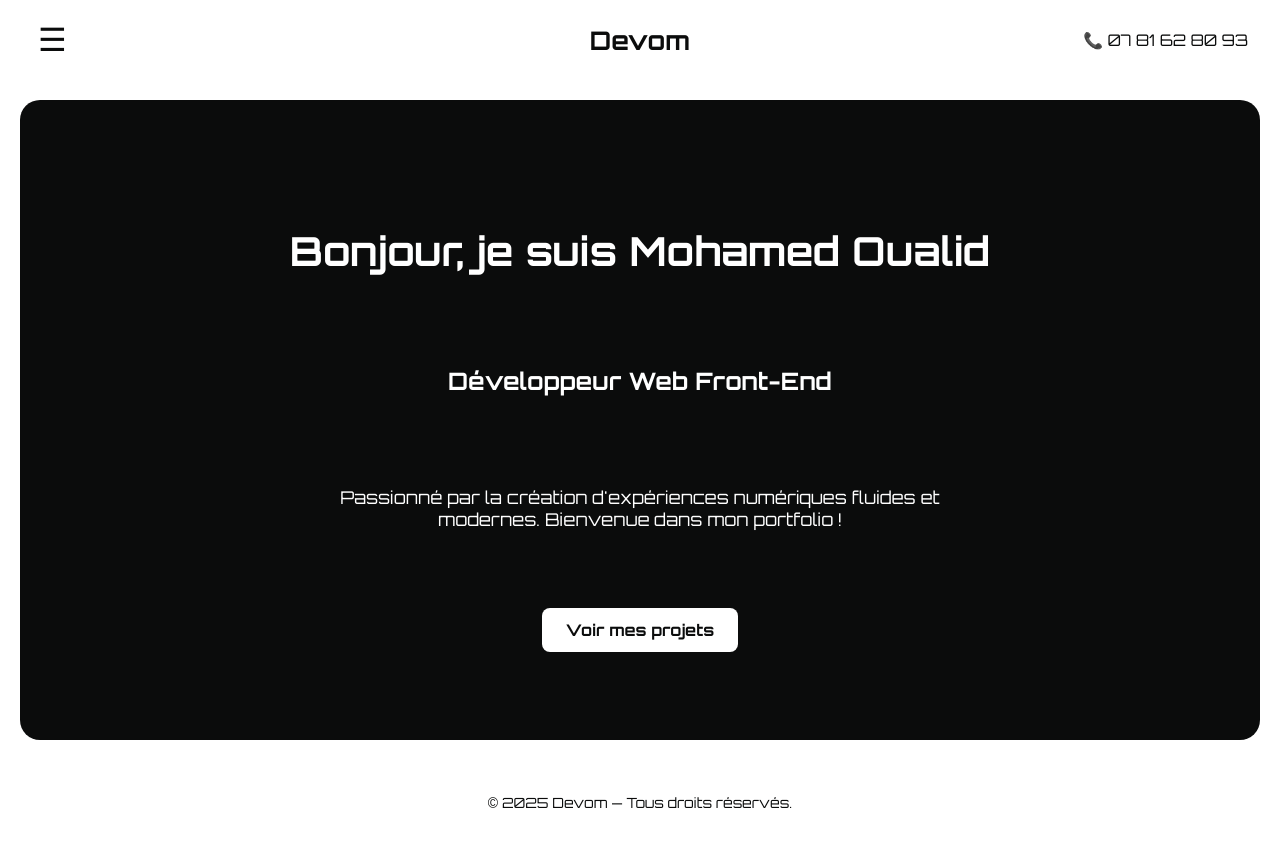
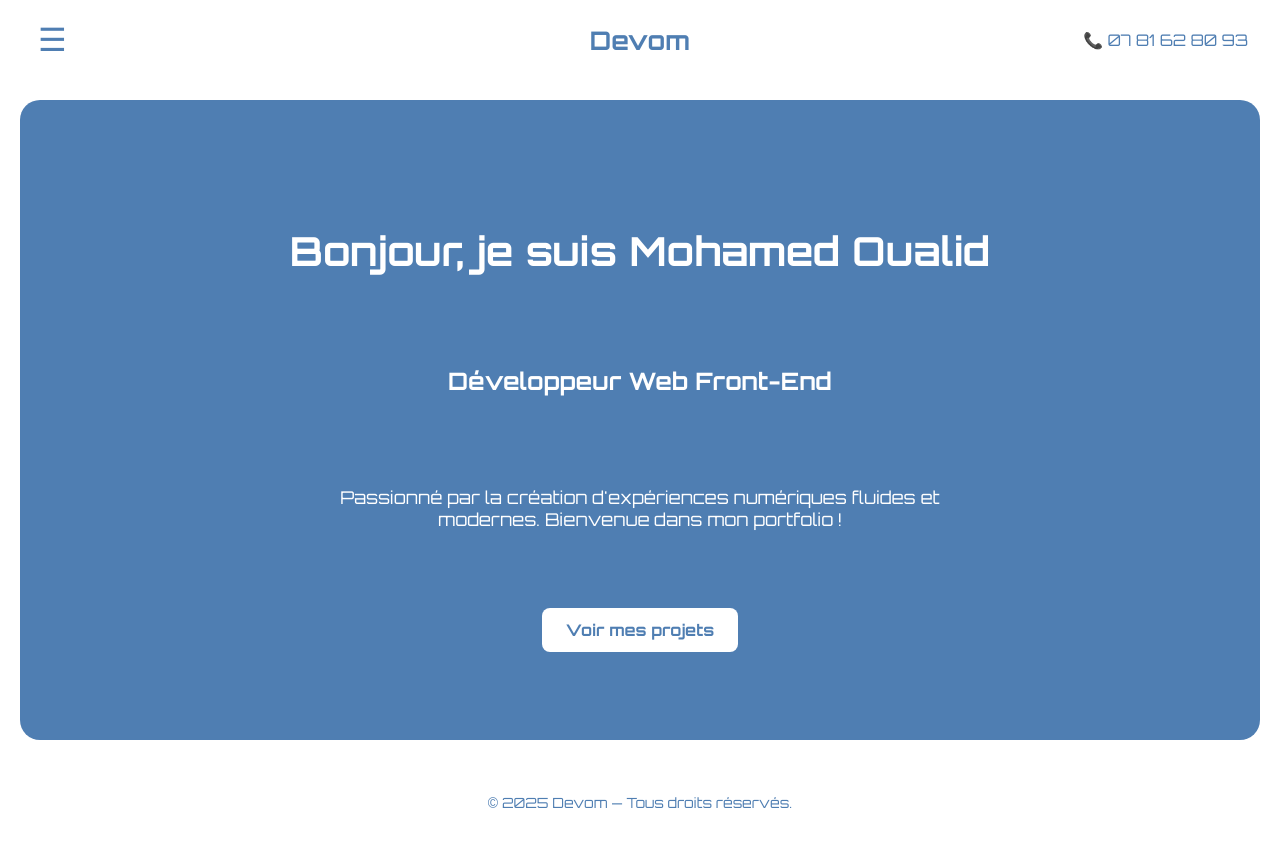
Before and after one commit to Mohoua93/devom, a React (Create React App) app: page / in a window 1280 px wide. Built offline with nearby package versions, Linux system fonts and the light colour scheme.

Commit message:
New refactoring

```diff
--- a/src/styles/About.css
+++ b/src/styles/About.css
@@ -7,7 +7,7 @@
 
   .about-container {
     height: 460px;
-    background-color: #0b0c0c;
+    background-color: #4f7eb2;
     padding: 25px;
     margin: 20px;
     border-radius: 20px;
--- a/src/styles/Contact.css
+++ b/src/styles/Contact.css
@@ -1,7 +1,7 @@
 /* Contact.css */
   .contact-container {
     min-height: 60vh;
-    background-color: #0b0c0c;
+    background-color: #4f7eb2;
     display: flex;
     flex-direction: column;
     justify-content: center;
@@ -53,7 +53,7 @@
     width: 50%;
     padding: 0.75rem 1rem;
     background-color: white;
-    color: #0b0c0c;
+    color: #4f7eb2;
     border: none;
     border-radius: 0.75rem;
     cursor: pointer;
--- a/src/styles/Footer.css
+++ b/src/styles/Footer.css
@@ -2,6 +2,6 @@
     text-align: center;
     padding: 20px;
     background-color: white;
-    color: #0b0c0c;
+    color: #4f7eb2;
     font-size: 14px;
   }
--- a/src/styles/Home.css
+++ b/src/styles/Home.css
@@ -5,7 +5,7 @@
     height: 80vh;
     text-align: center;
     padding: 0 20px;
-    background-color: #0b0c0c;
+    background-color: #4f7eb2;
     margin: 20px;
     border-radius: 20px;
   }
@@ -38,7 +38,7 @@
   .btn {
     padding: 12px 24px;
     background-color: #ffffff;
-    color: #0b0c0c;
+    color: #4f7eb2;
     border-radius: 8px;
     text-decoration: none;
     font-weight: bold;
--- a/src/styles/Navbar.css
+++ b/src/styles/Navbar.css
@@ -6,7 +6,7 @@
 
 .navbar-phone {
   font-weight: 500;
-  color: #0b0c0c;
+  color: #4f7eb2;
   text-decoration: none;
 }
 
@@ -44,12 +44,12 @@
 .navbar-logo {
   display: flex;
   align-items: center;
-  color: #0b0c0c;
+  color: #4f7eb2;
   font-size: x-large;
 }
 
 .navbar-link {
-  color: #0b0c0c;
+  color: #4f7eb2;
   text-decoration: auto;
   font-weight: 500;
   transition: color 0.3s ease;
@@ -99,14 +99,14 @@ body.body-compact {
   background: none;
   border: none;
   cursor: pointer;
-  color: #0b0c0c;
+  color: #4f7eb2;
 }
 
 /* Téléphone à droite */
 .navbar-phone-right {
   font-size: medium;
   font-weight: 500;
-  color: #0b0c0c;
+  color: #4f7eb2;
   text-decoration: none;
   white-space: nowrap;
 }
@@ -118,7 +118,7 @@ body.body-compact {
   transform: translateX(-50%);
   font-size: 1.5rem;
   font-weight: bold;
-  color: #0b0c0c;
+  color: #4f7eb2;
 }
 
 /* Conteneur global */
--- a/src/styles/Project.css
+++ b/src/styles/Project.css
@@ -1,7 +1,7 @@
 .projet-container {
   padding: 2rem;
   text-align: center;
-  background-color: #0b0c0c;
+  background-color: #4f7eb2;
   margin: 20px;
   border-radius: 20px;
 }
@@ -19,7 +19,7 @@
   display: block;
   width: 100%;
   aspect-ratio: 1.5 / 1; /* adapte le ratio si tu veux */
-  background-color: #ffffff;
+  background-color: #4f7eb2;
   border-radius: 1rem;
   box-shadow: 0 4px 20px rgba(0, 0, 0, 0.05);
   overflow: hidden;
```
